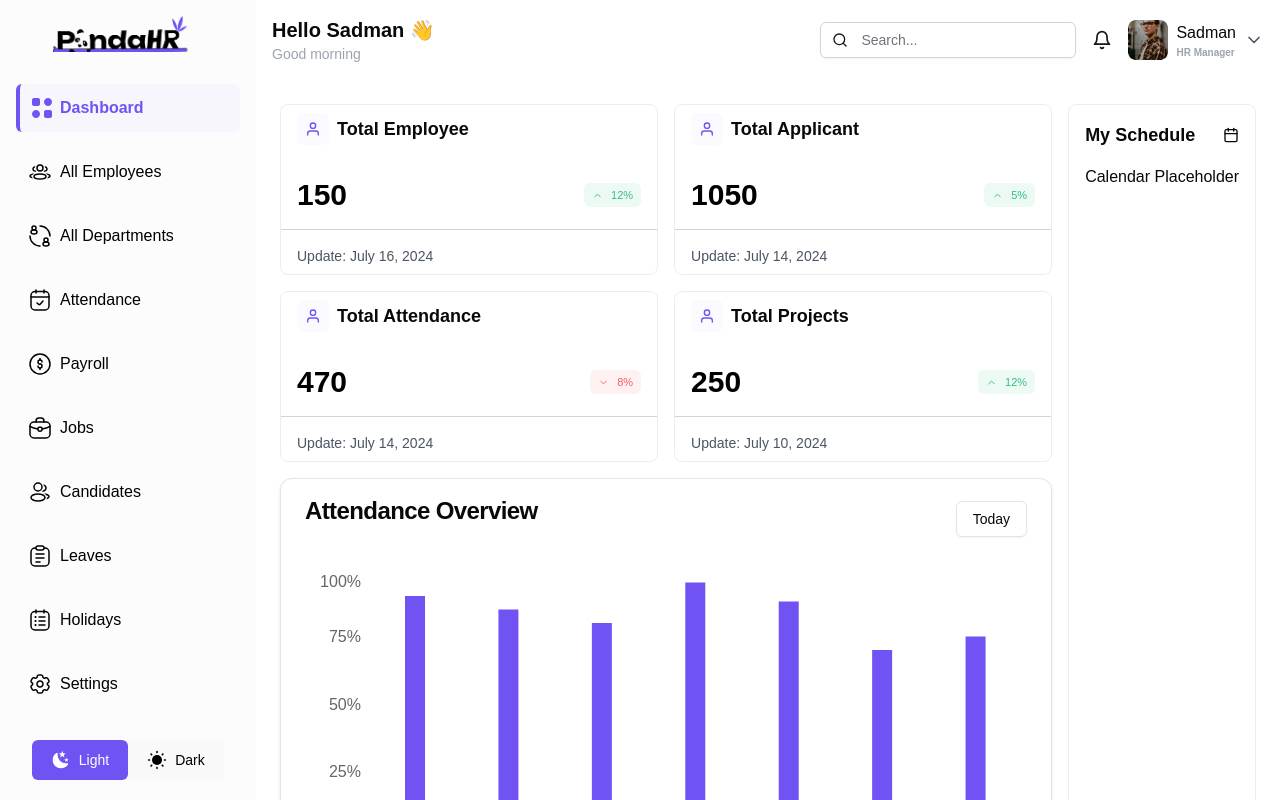
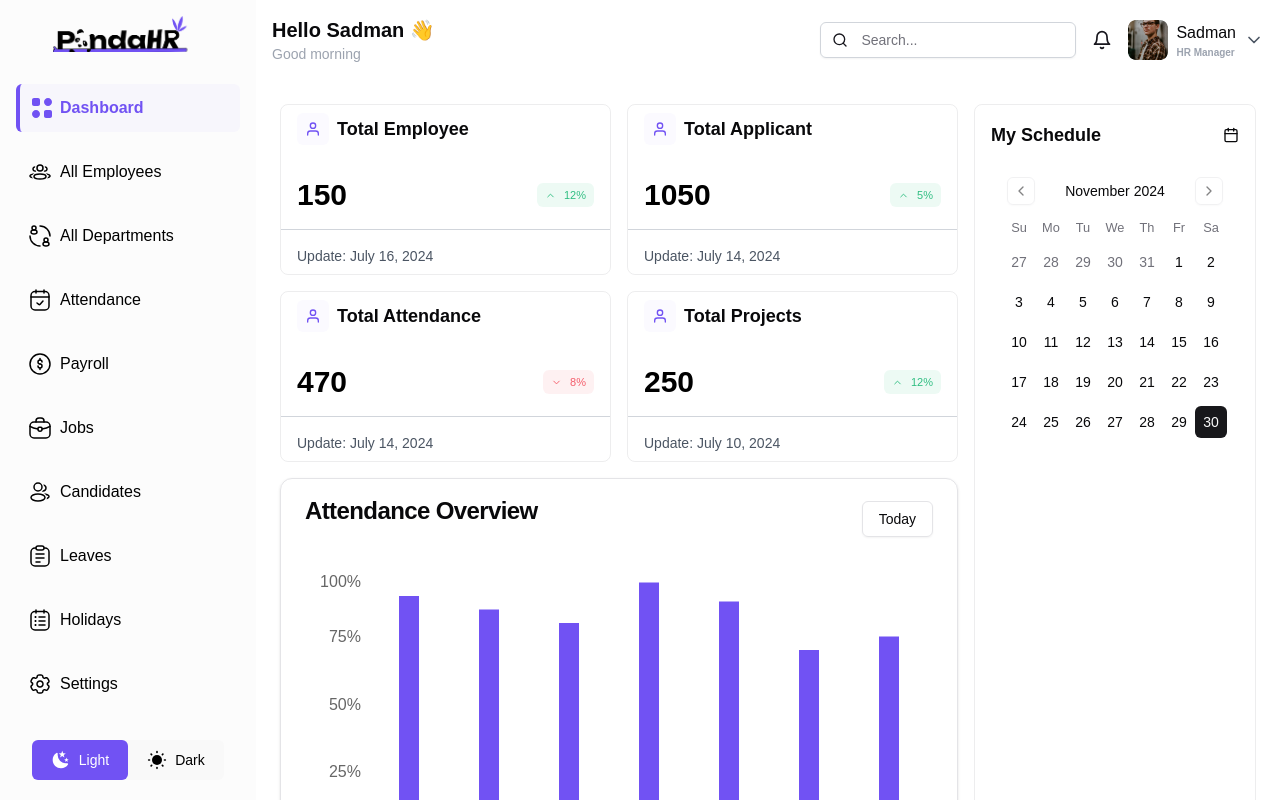
Before and after one commit to ImpiusVenatus/pandaHR-frontend, a Next.js app: page /account/dashboard in a window 1280 px wide. Shown: the top 800 px of the page. Built offline with nearby package versions, Linux system fonts and the light colour scheme; a web font is replaced by a local one.

Commit message:
Date-FNS and React-day-picker again installed

```diff
--- a/app/account/(dashboard)/dashboard/page.tsx
+++ b/app/account/(dashboard)/dashboard/page.tsx
@@ -1,6 +1,7 @@
 "use client";
 import { AttendanceTable } from "@/components/dashboard/AttendanceTable";
 import { AttendanceChart } from "@/components/dashboard/BarChart";
+import { Calendar } from "@/components/ui/calendar";
 import React from "react";
 import { FiCalendar, FiChevronDown, FiChevronUp, FiUser } from "react-icons/fi";
 
@@ -113,7 +114,12 @@
           <FiCalendar />
         </div>
         <div className="w-full">
-          Calendar Placeholder
+          <Calendar
+            mode="single"
+            selected={date}
+            onSelect={setDate}
+            className="w-full"
+          />
         </div>
       </div>
     </div>
--- /dev/null
+++ b/components/ui/calendar.tsx
@@ -0,0 +1,72 @@
+"use client"
+
+import * as React from "react"
+import { ChevronLeft, ChevronRight } from "lucide-react"
+import { DayPicker } from "react-day-picker"
+
+import { cn } from "@/lib/utils"
+import { buttonVariants } from "@/components/ui/button"
+
+export type CalendarProps = React.ComponentProps<typeof DayPicker>
+
+function Calendar({
+  className,
+  classNames,
+  showOutsideDays = true,
+  ...props
+}: CalendarProps) {
+  return (
+    <DayPicker
+      showOutsideDays={showOutsideDays}
+      className={cn("p-3", className)}
+      classNames={{
+        months: "flex flex-col sm:flex-row space-y-4 sm:space-x-4 sm:space-y-0",
+        month: "space-y-4",
+        caption: "flex justify-center pt-1 relative items-center",
+        caption_label: "text-sm font-medium",
+        nav: "space-x-1 flex items-center",
+        nav_button: cn(
+          buttonVariants({ variant: "outline" }),
+          "h-7 w-7 bg-transparent p-0 opacity-50 hover:opacity-100"
+        ),
+        nav_button_previous: "absolute left-1",
+        nav_button_next: "absolute right-1",
+        table: "w-full border-collapse space-y-1",
+        head_row: "flex",
+        head_cell:
+          "text-muted-foreground rounded-md w-8 font-normal text-[0.8rem]",
+        row: "flex w-full mt-2",
+        cell: cn(
+          "relative p-0 text-center text-sm focus-within:relative focus-within:z-20 [&:has([aria-selected])]:bg-accent [&:has([aria-selected].day-outside)]:bg-accent/50 [&:has([aria-selected].day-range-end)]:rounded-r-md",
+          props.mode === "range"
+            ? "[&:has(>.day-range-end)]:rounded-r-md [&:has(>.day-range-start)]:rounded-l-md first:[&:has([aria-selected])]:rounded-l-md last:[&:has([aria-selected])]:rounded-r-md"
+            : "[&:has([aria-selected])]:rounded-md"
+        ),
+        day: cn(
+          buttonVariants({ variant: "ghost" }),
+          "h-8 w-8 p-0 font-normal aria-selected:opacity-100"
+        ),
+        day_range_start: "day-range-start",
+        day_range_end: "day-range-end",
+        day_selected:
+          "bg-primary text-primary-foreground hover:bg-primary hover:text-primary-foreground focus:bg-primary focus:text-primary-foreground",
+        day_today: "bg-accent text-accent-foreground",
+        day_outside:
+          "day-outside text-muted-foreground aria-selected:bg-accent/50 aria-selected:text-muted-foreground",
+        day_disabled: "text-muted-foreground opacity-50",
+        day_range_middle:
+          "aria-selected:bg-accent aria-selected:text-accent-foreground",
+        day_hidden: "invisible",
+        ...classNames,
+      }}
+      components={{
+        IconLeft: ({ ...props }) => <ChevronLeft className="h-4 w-4" />,
+        IconRight: ({ ...props }) => <ChevronRight className="h-4 w-4" />,
+      }}
+      {...props}
+    />
+  )
+}
+Calendar.displayName = "Calendar"
+
+export { Calendar }
--- a/package.json
+++ b/package.json
@@ -16,11 +16,13 @@
     "@radix-ui/react-slot": "^1.1.0",
     "class-variance-authority": "^0.7.1",
     "clsx": "^2.1.1",
+    "date-fns": "^4.1.0",
     "framer-motion": "^12.0.0-alpha.1",
     "gsap": "^3.12.5",
     "lucide-react": "^0.462.0",
     "next": "14.0.2",
     "react": "18.3.1",
+    "react-day-picker": "8.10.1",
     "react-dom": "18.3.1",
     "react-icons": "^5.3.0",
     "react-resizable-panels": "^2.1.7",
```
Also changed, not shown: 1 other file (tests, documents, lock files or other folders).
